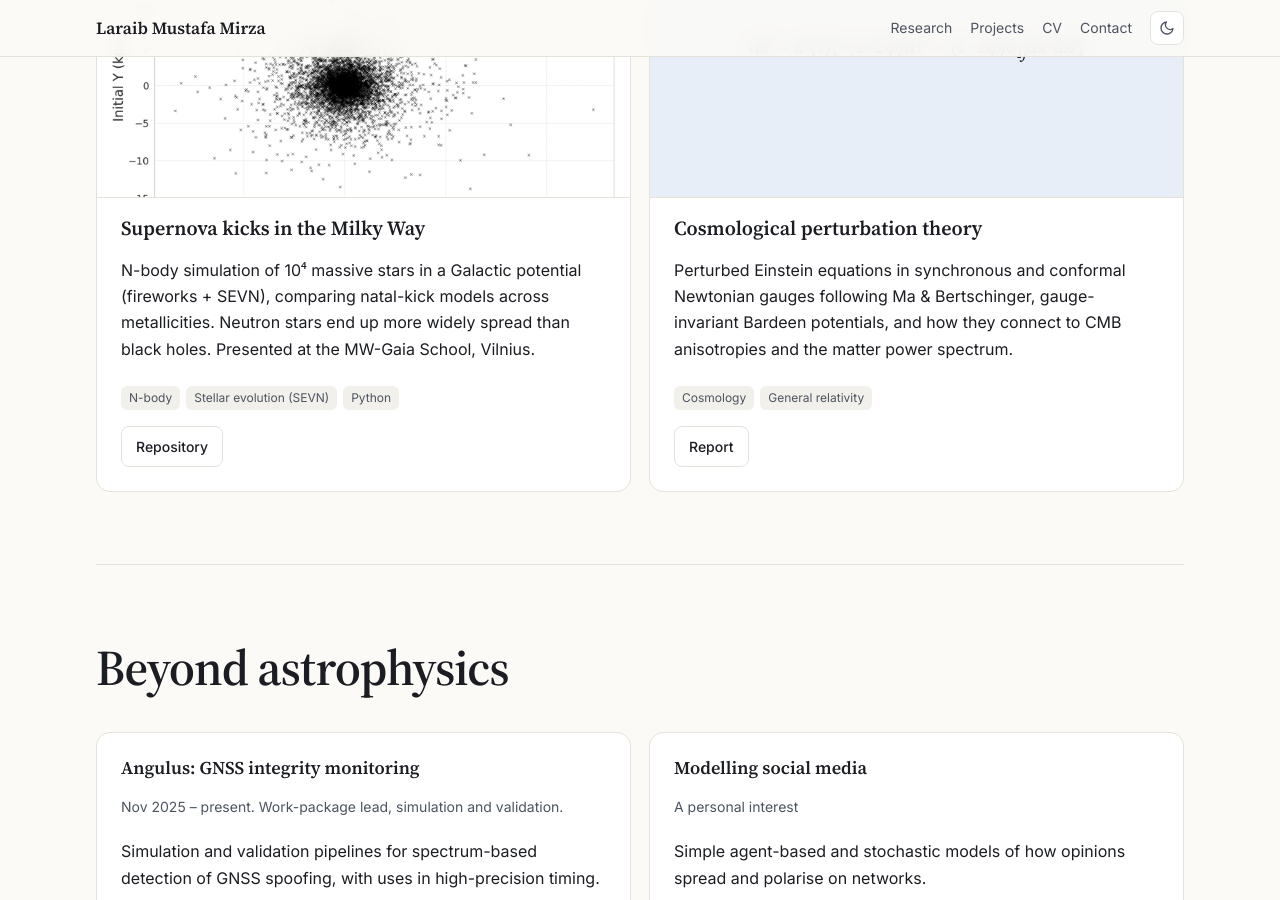
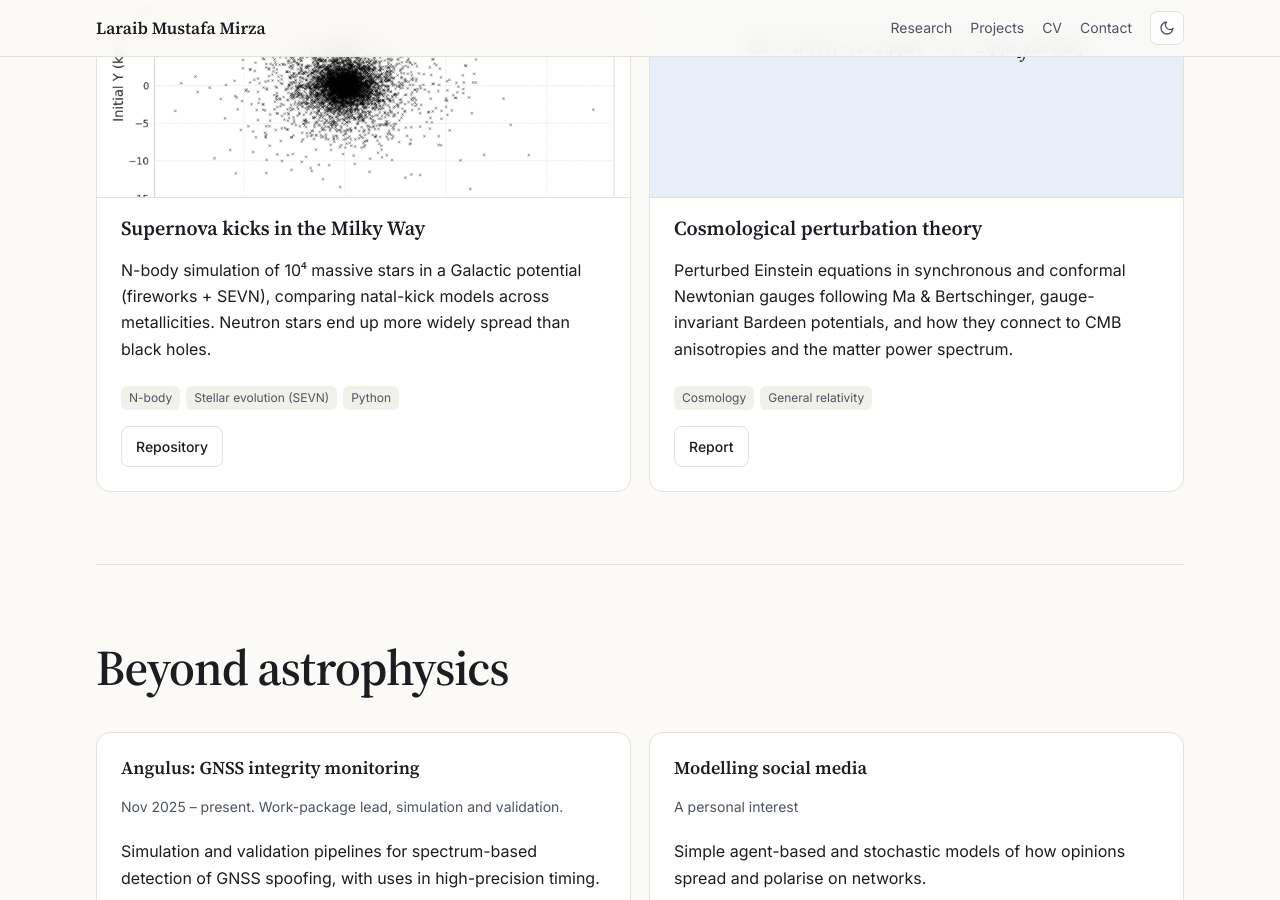
Before and after one commit to Mirza-751/Mirza-751.github.io, a Jekyll site: the page built from projects/index.html, in a window 1280 px wide and 900 px high, scrolled down 922 px. Built offline with Jekyll 4.4.1, drawn with Linux system fonts in a browser that asks for light colours.

Commit message:
Remove MW-Gaia talk mention

```diff
--- a/_includes/about.html
+++ b/_includes/about.html
@@ -13,7 +13,7 @@
       <ul class="timeline">
         <li><div class="when">Feb 2026</div><div class="what">Early Universe from Home</div><div class="where">Virtual conference</div></li>
         <li><div class="when">Aug 2023</div><div class="what">X-Ray Spectroscopy Workshop</div><div class="where">MIT (virtual)</div></li>
-        <li><div class="when">Jul 2023</div><div class="what">MW-Gaia School — contributed talk</div><div class="where">Vilnius University, Lithuania</div></li>
+        <li><div class="when">Jul 2023</div><div class="what">MW-Gaia School</div><div class="where">Vilnius University, Lithuania</div></li>
         <li><div class="when">Jun 2023</div><div class="what">JWST Training School</div><div class="where">Instituto de Astrofísica de Canarias, Spain</div></li>
         <li><div class="when">May 2023</div><div class="what">Gravitational Wave Data Workshop</div><div class="where">University of Padua</div></li>
       </ul>
--- a/_includes/projects.html
+++ b/_includes/projects.html
@@ -19,7 +19,7 @@
       <div class="thumb"><img src="{{ '/assets/' | relative_url }}nbody_positions.png" width="700" height="487" alt="Initial positions of simulated stars in the Galactic plane" loading="lazy"></div>
       <h3>Supernova kicks in the Milky Way</h3>
       <p>N-body simulation of 10⁴ massive stars in a Galactic potential (fireworks + SEVN), comparing natal-kick models across
-        metallicities. Neutron stars end up more widely spread than black holes. Presented at the MW-Gaia School, Vilnius.</p>
+        metallicities. Neutron stars end up more widely spread than black holes.</p>
       <div class="tags"><span>N-body</span><span>Stellar evolution (SEVN)</span><span>Python</span></div>
       <div class="links"><a class="btn" href="https://github.com/Mirza-751/nbody-neutron-star-black-hole">Repository</a></div>
     </article>
```
